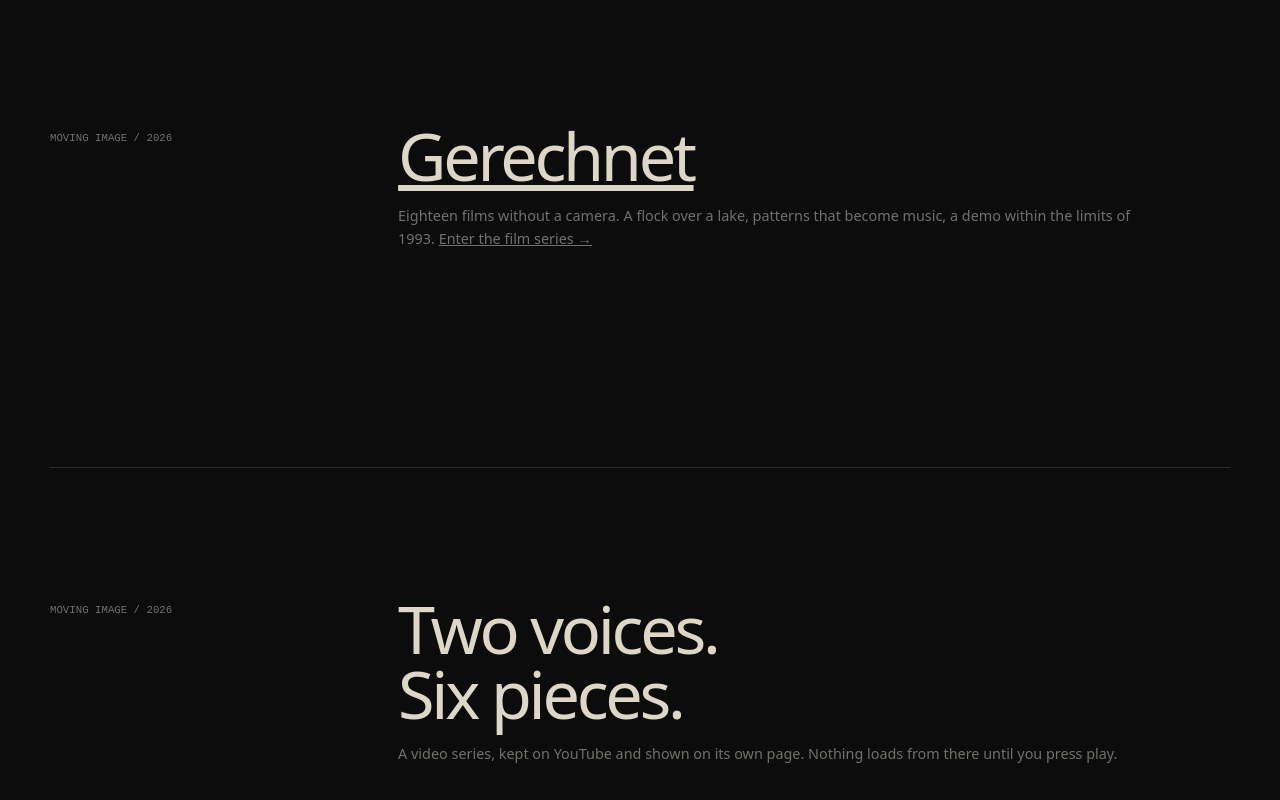
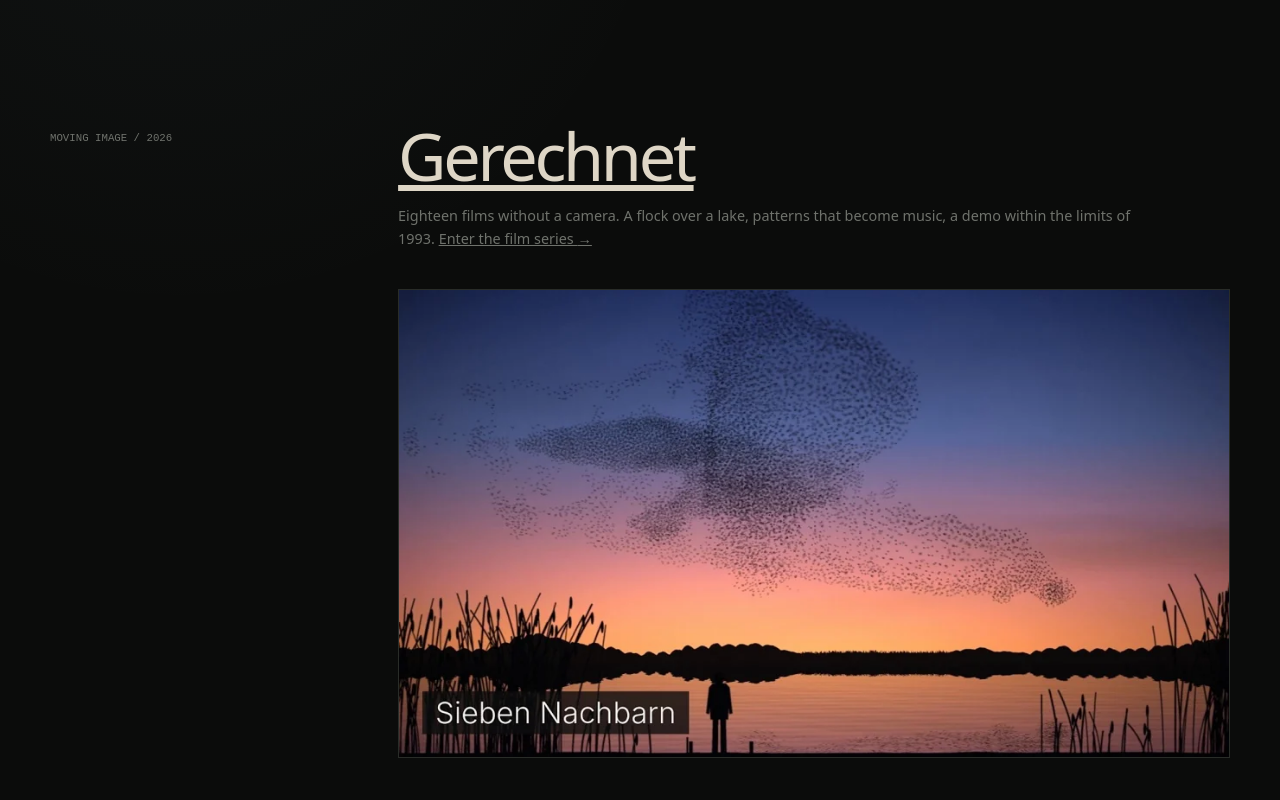
Before and after one commit to frnkptrln/frnkptrln.github.io, a plain HTML site: page pieces/index.html in a window 1280 px wide. Shown: the part 4260-5060 px from the top of the page. Drawn offline with Linux system fonts and the light colour scheme.

Commit message:
Give Gerechnet a linked film image on the Pieces index

```diff
--- a/pieces/index.html
+++ b/pieces/index.html
@@ -10,7 +10,7 @@
     >
     <meta name="theme-color" content="#0b0c0b">
     <link rel="stylesheet" href="../style.css?v=20260921-1">
-    <link rel="stylesheet" href="style.css?v=20260903-4">
+    <link rel="stylesheet" href="style.css?v=20261121-1">
 </head>
 <body class="pieces-page">
     <a class="skip-link" href="#works">Skip to the pieces</a>
@@ -219,7 +219,7 @@
         </section>
 
         <section class="screening" aria-labelledby="gerechnet-title">
-            <header class="collection-head">
+            <header class="collection-head gerechnet-feature">
                 <p class="section-number">moving image / 2026</p>
                 <div>
                     <h2 id="gerechnet-title"><a href="gerechnet/" lang="de">Gerechnet</a></h2>
@@ -227,6 +227,11 @@
                         a demo within the limits of 1993.
                         <a href="gerechnet/">Enter the film series <span aria-hidden="true">→</span></a>
                     </p>
+                    <a class="gerechnet-poster" href="gerechnet/">
+                        <img src="gerechnet/stills/sieben-nachbarn.webp" width="960" height="540"
+                            loading="lazy" decoding="async"
+                            alt="Enter Gerechnet. A flock wheels above a lake at dusk in Sieben Nachbarn.">
+                    </a>
                 </div>
             </header>
         </section>
--- a/pieces/style.css
+++ b/pieces/style.css
@@ -125,6 +125,27 @@
     margin-top: 1rem;
     color: var(--fg-dim);
     font-size: 0.9rem;
+}
+
+.gerechnet-feature {
+    margin-bottom: 0;
+}
+
+.gerechnet-poster {
+    display: block;
+    margin-top: clamp(1.5rem, 3vw, 2.5rem);
+    border: 1px solid var(--line);
+}
+
+.gerechnet-poster:hover,
+.gerechnet-poster:focus-visible {
+    border-color: var(--piece-gold);
+}
+
+.gerechnet-poster img {
+    display: block;
+    width: 100%;
+    height: auto;
 }
 
 .piece-topline,
```
